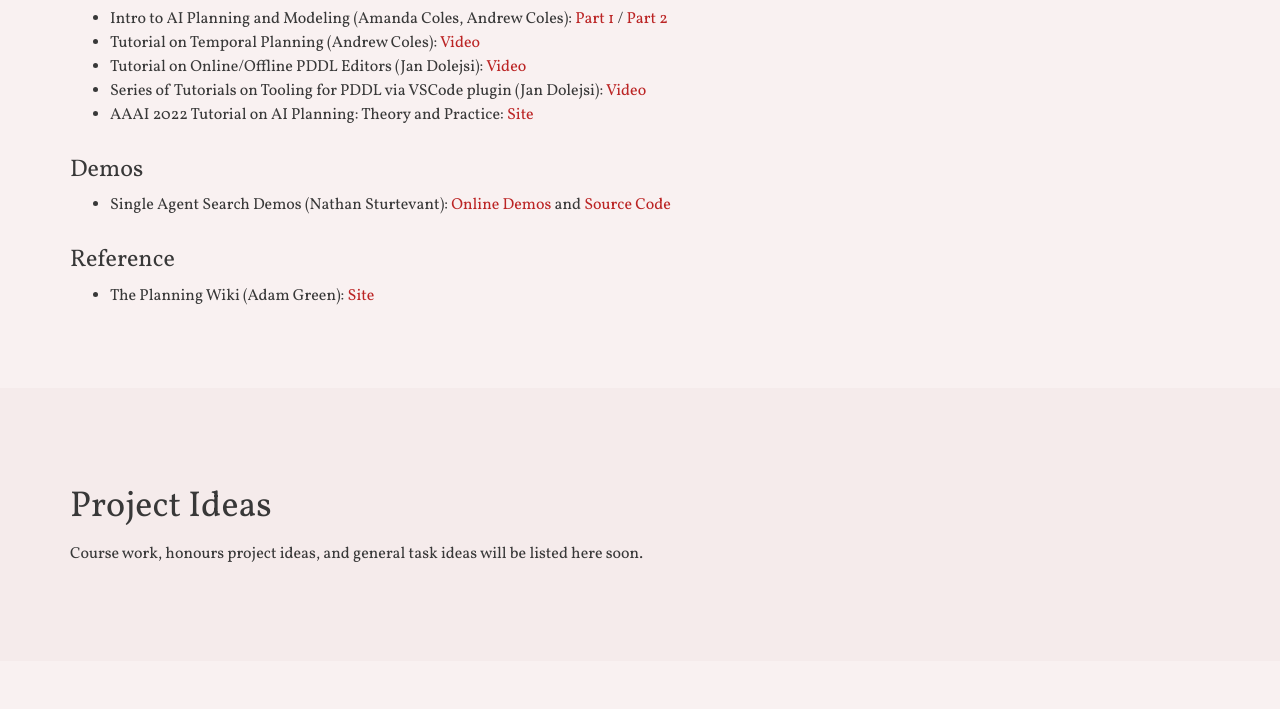
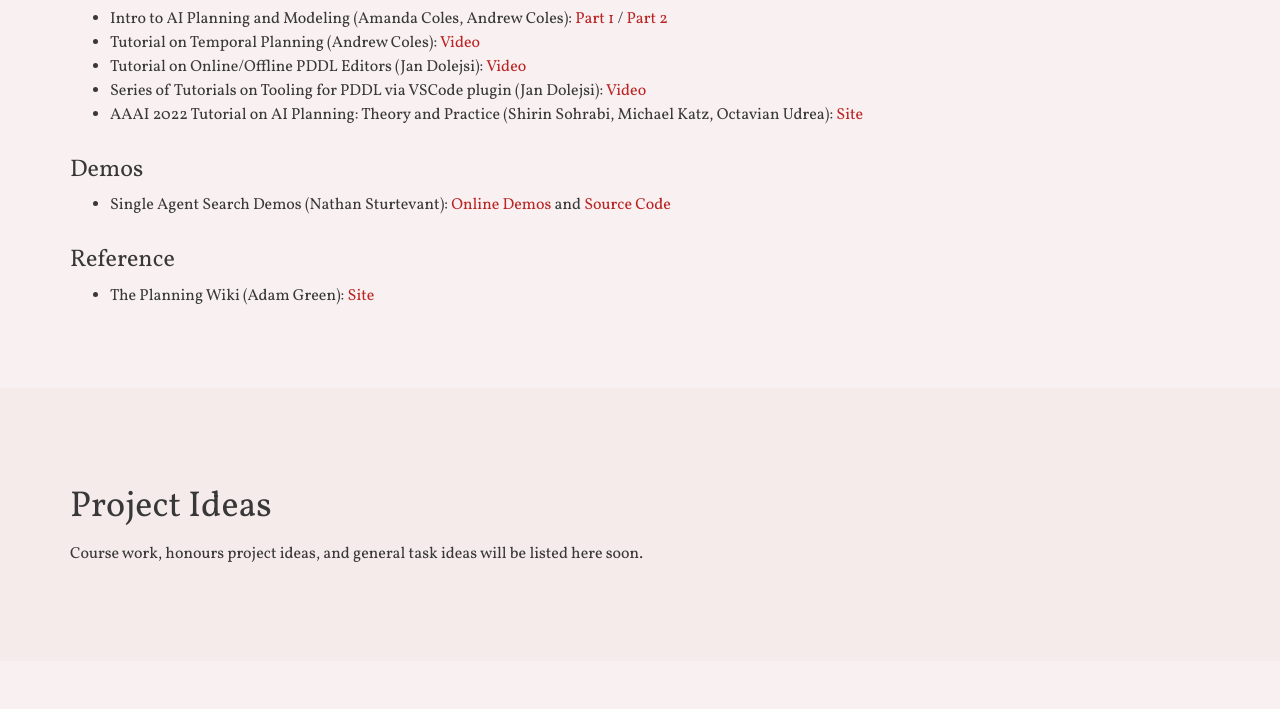
Before and after one commit to AI-Planning/education-site, a plain HTML site: page index.html in a window 1280 px wide. Shown: the part 1921-2630 px from the top of the page. Drawn offline with nearby package versions, Linux system fonts and the light colour scheme; no server answers.

Commit message:
Update index.html

```diff
--- a/index.html
+++ b/index.html
@@ -210,7 +210,7 @@
                         <li>Tutorial on Temporal Planning (Andrew Coles): <a target="_blank" href="https://www.youtube.com/watch?v=FS95UjrICy0">Video</a></li>
                         <li>Tutorial on Online/Offline PDDL Editors (Jan Dolejsi): <a target="_blank" href="https://www.youtube.com/watch?v=AlM031oG4J0">Video</a></li>
 			<li>Series of Tutorials on Tooling for PDDL via VSCode plugin (Jan Dolejsi): <a target="_blank" href="https://www.youtube.com/playlist?list=PL1Q0jeuU6XppflOPFx1qQVuWbXTcjxevU">Video</a></li>
-			<li>AAAI 2022 Tutorial on AI Planning: Theory and Practice: <a target="_blank" href="https://aiplanning-tutorial.github.io/">Site</a></li>
+			<li>AAAI 2022 Tutorial on AI Planning: Theory and Practice (Shirin Sohrabi, Michael Katz, Octavian Udrea): <a target="_blank" href="https://aiplanning-tutorial.github.io/">Site</a></li>
                     </ul>
                     <h2>Demos</h2>
                     <ul>
```
